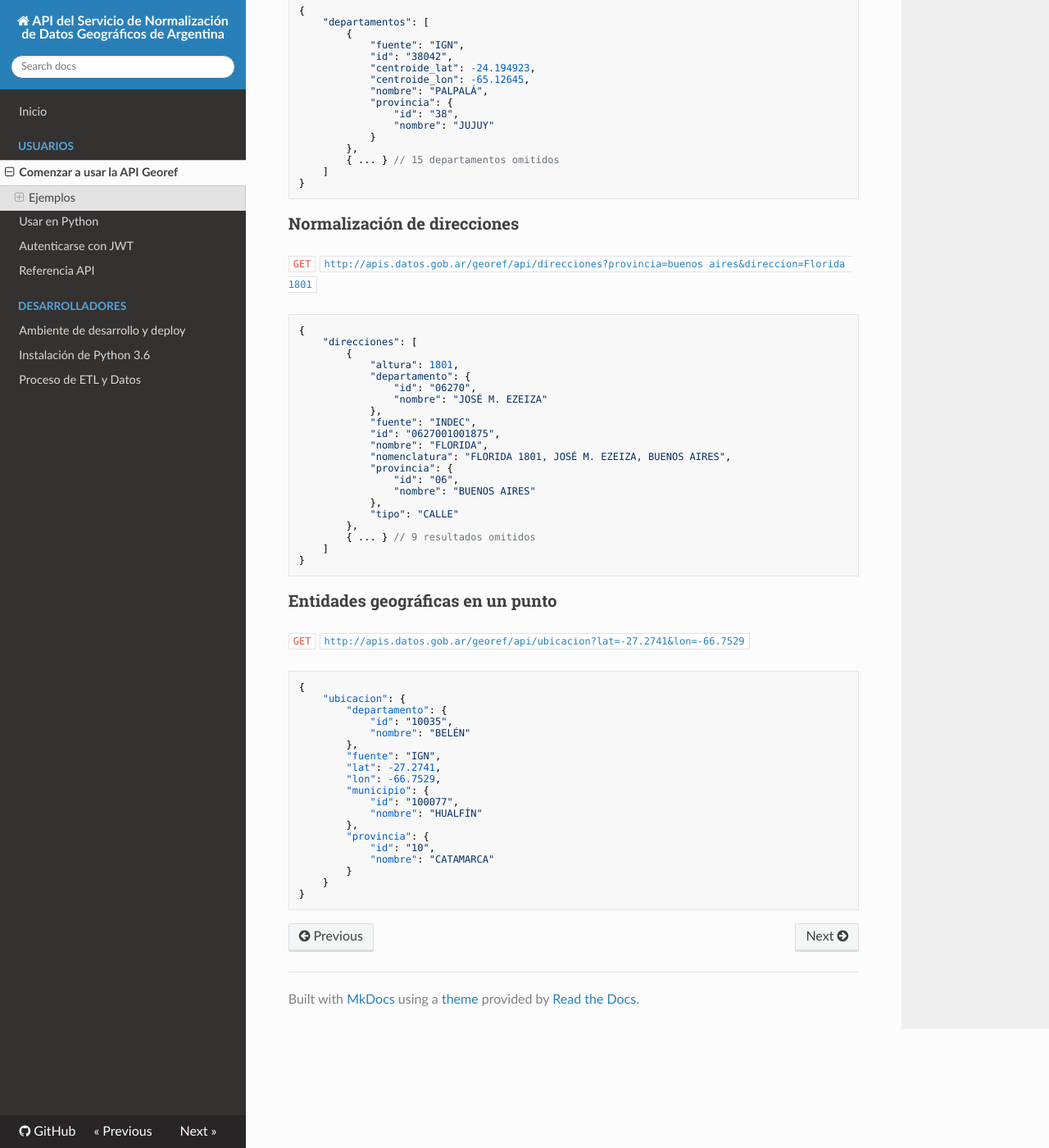
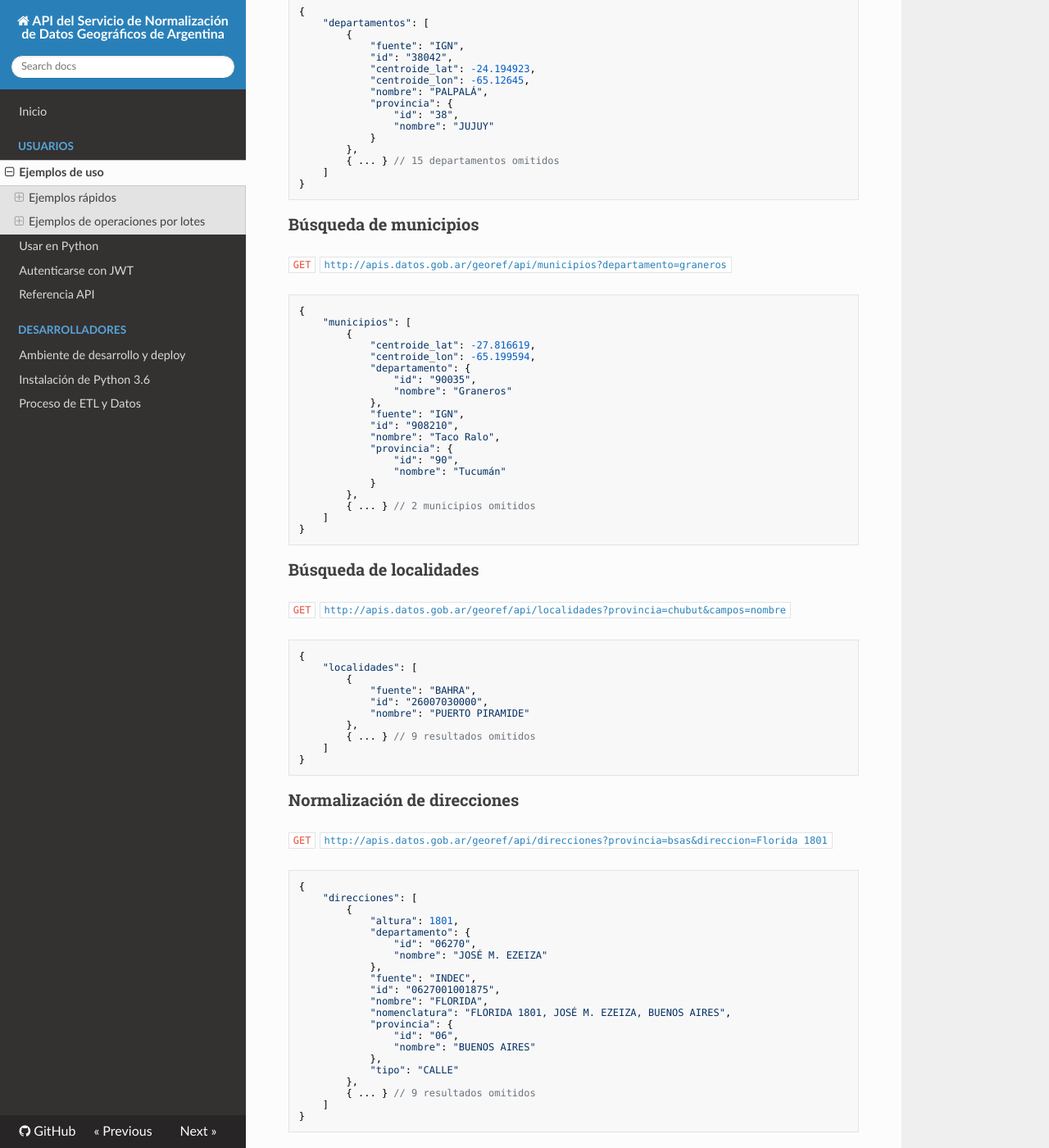
Before and after one commit to datosgobar/georef-ar-api, an MkDocs documentation site: the page built from docs/quick_start.md, in a window 1280 px wide and 1400 px high, scrolled down 665 px. Shown: the whole window at 82% size. Built offline with MkDocs 1.6.1, drawn with Linux system fonts in a browser that asks for light colours; nearby versions of some CDN libraries; some of the changed text lies outside the part shown.

Commit message:
Agrega más ejemplos de documentación. [skip ci]

````diff
--- a/docs/quick_start.md
+++ b/docs/quick_start.md
@@ -1,11 +1,10 @@
-# Comenzar a usar la API Georef
+# Ejemplos de uso
 
-## Ejemplos
-A continuación, se muestran algunos ejemplos de uso de la API:
+## Ejemplos rápidos
+A continuación, se muestran algunos ejemplos de uso de la API, utilizando los recursos `GET`:
 
-### Búsqueda de provincias:
+### Búsqueda de provincias
 `GET` [`http://apis.datos.gob.ar/georef/api/provincias?nombre=cordoba`](http://apis.datos.gob.ar/georef/api/provincias?nombre=cordoba)
-
 ```
 {
     "provincias": [
@@ -22,7 +21,6 @@ A continuación, se muestran algunos ejemplos de uso de la API:
 
 ### Búsqueda de departamentos
 `GET` [`http://apis.datos.gob.ar/georef/api/departamentos?provincia=jujuy&max=16`](http://apis.datos.gob.ar/georef/api/departamentos?provincia=jujuy&max=16)
-
 ```
 {
     "departamentos": [
@@ -42,9 +40,48 @@ A continuación, se muestran algunos ejemplos de uso de la API:
 }
 ```
 
+### Búsqueda de municipios
+`GET` [`http://apis.datos.gob.ar/georef/api/municipios?departamento=graneros`](http://apis.datos.gob.ar/georef/api/municipios?departamento=graneros)
+```
+{
+    "municipios": [
+        {
+            "centroide_lat": -27.816619,
+            "centroide_lon": -65.199594,
+            "departamento": {
+                "id": "90035",
+                "nombre": "Graneros"
+            },
+            "fuente": "IGN",
+            "id": "908210",
+            "nombre": "Taco Ralo",
+            "provincia": {
+                "id": "90",
+                "nombre": "Tucumán"
+            }
+        },
+        { ... } // 2 municipios omitidos
+    ]
+}
+```
+
+### Búsqueda de localidades
+`GET` [`http://apis.datos.gob.ar/georef/api/localidades?provincia=chubut&campos=nombre`](http://apis.datos.gob.ar/georef/api/localidades?provincia=chubut&campos=nombre)
+```
+{
+    "localidades": [
+		{
+			"fuente": "BAHRA",
+			"id": "26007030000",
+			"nombre": "PUERTO PIRAMIDE"
+		},
+        { ... } // 9 resultados omitidos
+    ]
+}
+```
+
 ### Normalización de direcciones
-`GET` [`http://apis.datos.gob.ar/georef/api/direcciones?provincia=buenos aires&direccion=Florida 1801`](http://apis.datos.gob.ar/georef/api/direcciones?provincia=buenos%20aires&direccion=Florida%201801)
-
+`GET` [`http://apis.datos.gob.ar/georef/api/direcciones?provincia=bsas&direccion=Florida 1801`](http://apis.datos.gob.ar/georef/api/direcciones?provincia=bsas&direccion=Florida%201801)
 ```
 {
     "direcciones": [
@@ -71,7 +108,6 @@ A continuación, se muestran algunos ejemplos de uso de la API:
 
 ### Entidades geográficas en un punto
 `GET` [`http://apis.datos.gob.ar/georef/api/ubicacion?lat=-27.2741&lon=-66.7529`](http://apis.datos.gob.ar/georef/api/ubicacion?lat=-27.2741&lon=-66.7529)
-
 ```
 {
     "ubicacion": {
@@ -93,3 +129,103 @@ A continuación, se muestran algunos ejemplos de uso de la API:
     }
 }
 ```
+
+## Ejemplos de operaciones por lotes
+Todos los recursos de la API tienen una variante `POST`, que permite realizar varias consultas en una misma petición.
+
+### Búsqueda de municipios en lotes
+`POST` `http://apis.datos.gob.ar/georef/api/municipios`
+```json
+{
+    "municipios": [
+        {
+            "nombre": "belgrano",
+            "max": 1,
+            "campos": "id, nombre"
+        },
+        {
+            "nombre": "martin",
+            "max": 1,
+            "provincia": "cordoba",
+			"aplanar": true
+        }
+    ]
+}
+```
+Resultados:
+```json
+{
+    "resultados": [
+        {
+            "municipios": [
+                {
+                    "fuente": "IGN",
+                    "id": "060301",
+                    "nombre": "General Belgrano"
+                }
+            ]
+        },
+        {
+            "municipios": [
+                {
+                    "centroide_lat": -35.361211,
+                    "centroide_lon": -64.294073,
+                    "departamento_id": "42133",
+                    "departamento_nombre": "Realicó",
+                    "fuente": "IGN",
+                    "id": "420126",
+                    "nombre": "Embajador Martini",
+                    "provincia_id": "42",
+                    "provincia_nombre": "La Pampa"
+                }
+            ]
+        }
+    ]
+}
+```
+
+### Normalización de direcciones en lotes
+`POST` `http://apis.datos.gob.ar/georef/api/direcciones`
+```json
+{
+    "direcciones": [
+        {
+            "direccion": "santa fe 3100",
+            "max": 1,
+            "campos": "id, nombre, altura"
+        },
+        {
+            "direccion": "corientes 4010",
+            "max": 1,
+			"campos": "id, nombre, altura"
+        }
+    ]
+}
+```
+Resultados:
+```json
+{
+    "resultados": [
+        {
+            "direcciones": [
+                {
+                    "altura": 3100,
+                    "fuente": "INDEC",
+                    "id": "0642701011435",
+                    "nombre": "SANTA FE"
+                }
+            ]
+        },
+        {
+            "direcciones": [
+                {
+                    "altura": 4010,
+                    "fuente": "INDEC",
+                    "id": "0656801001020",
+                    "nombre": "CORRIENTES"
+                }
+            ]
+        }
+    ]
+}
+```
--- a/mkdocs.yml
+++ b/mkdocs.yml
@@ -9,7 +9,7 @@ edit_uri: ""
 nav:
   - Inicio: index.md
   - Usuarios:
-    - Comenzar a usar la API Georef: quick_start.md
+    - Ejemplos de uso: quick_start.md
     - Usar en Python: python_usage.md
     - Autenticarse con JWT: jwt-token.md
     - Referencia API: https://datosgobar.github.io/georef-ar-api/
````
Also changed, not shown: docs/developers/python3.6.md (+2 -0 lines), docs/index.md (+2 -4 lines), docs/python_usage.md (+1 -1 lines).
